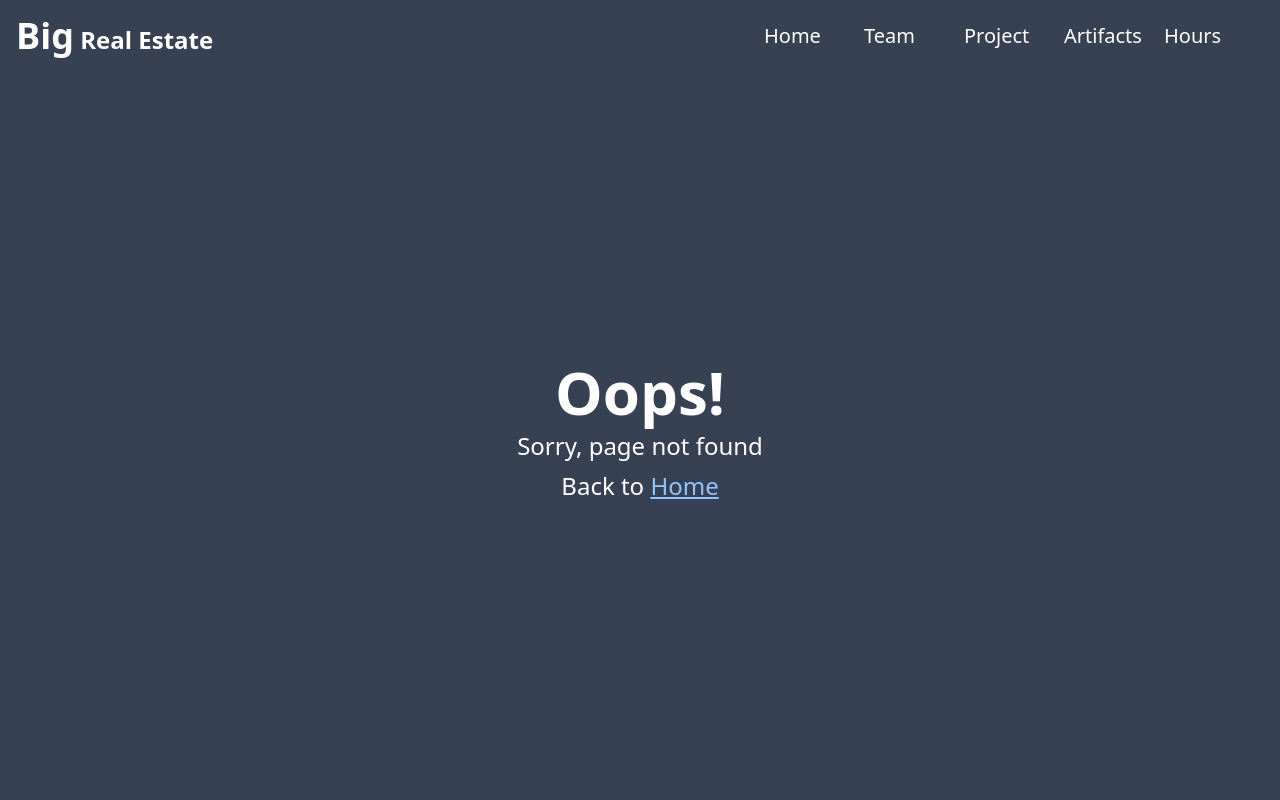
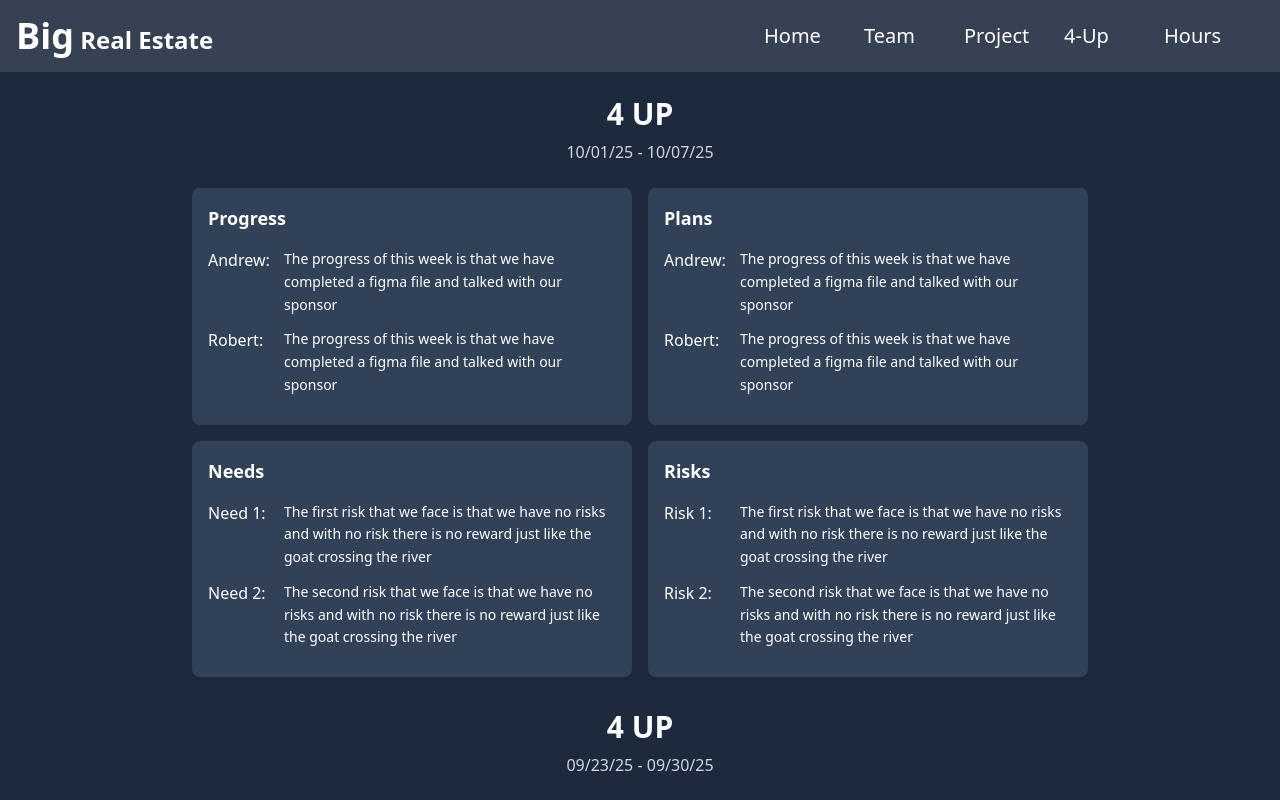
Before and after one commit to Ckin111/RealEstateCRM, a React (Vite) app in the folder BigRealEstate/client/: page /fourup in a window 1280 px wide. Before the commit this address had no page. Shown: the top 800 px of the page. Built offline with nearby package versions, Linux system fonts and the light colour scheme.

Commit message:
implemented 4 up page

```diff
--- a/BigRealEstate/client/src/components/headers/AppHeader.tsx
+++ b/BigRealEstate/client/src/components/headers/AppHeader.tsx
@@ -17,8 +17,8 @@ export const AppHeader = () => {
       link: "/project",
     },
     {
-      title: "Artifacts",
-      link: "/artifacts",
+      title: "4-Up",
+      link: "/FourUp",
     },
     {
       title: "Hours",
--- /dev/null
+++ b/BigRealEstate/client/src/pages/Home/FourUp.tsx
@@ -0,0 +1,196 @@
+import React, { useState } from 'react';
+import { ChevronDown, ChevronUp } from 'lucide-react';
+
+// Configuration - Edit this to add new weeks and items
+const FOURUPS_DATA = [
+  {
+    id: 4,
+    dateRange: "10/01/25 - 10/07/25",
+    progress: [
+      { text: "The progress of this week is that we have completed a figma file and talked with our sponsor", assignee: "Andrew" },
+      { text: "The progress of this week is that we have completed a figma file and talked with our sponsor", assignee: "Robert" }
+    ],
+    plans: [
+      { text: "The progress of this week is that we have completed a figma file and talked with our sponsor", assignee: "Andrew" },
+      { text: "The progress of this week is that we have completed a figma file and talked with our sponsor", assignee: "Robert" }
+    ],
+    needs: [
+      { text: "The first risk that we face is that we have no risks and with no risk there is no reward just like the goat crossing the river", assignee: null },
+      { text: "The second risk that we face is that we have no risks and with no risk there is no reward just like the goat crossing the river", assignee: null }
+    ],
+    risks: [
+      { text: "The first risk that we face is that we have no risks and with no risk there is no reward just like the goat crossing the river", assignee: null },
+      { text: "The second risk that we face is that we have no risks and with no risk there is no reward just like the goat crossing the river", assignee: null }
+    ]
+  },
+  {
+    id: 3,
+    dateRange: "09/23/25 - 09/30/25",
+    progress: [
+      { text: "The progress of this week is that we have completed a figma file and talked with our sponsor", assignee: "Andrew" },
+      { text: "The progress of this week is that we have completed a figma file and talked with our sponsor", assignee: "Robert" }
+    ],
+    plans: [
+      { text: "The progress of this week is that we have completed a figma file and talked with our sponsor", assignee: "Andrew" },
+      { text: "The progress of this week is that we have completed a figma file and talked with our sponsor", assignee: "Robert" }
+    ],
+    needs: [
+      { text: "The first risk that we face is that we have no risks and with no risk there is no reward just like the goat crossing the river", assignee: null },
+      { text: "The second risk that we face is that we have no risks and with no risk there is no reward just like the goat crossing the river", assignee: null }
+    ],
+    risks: [
+      { text: "The first risk that we face is that we have no risks and with no risk there is no reward just like the goat crossing the river", assignee: null },
+      { text: "The second risk that we face is that we have no risks and with no risk there is no reward just like the goat crossing the river", assignee: null }
+    ]
+  },
+  {
+    id: 2,
+    dateRange: "09/16/25 - 09/22/25",
+    progress: [
+      { text: "Initial project setup and team formation", assignee: "Andrew" },
+      { text: "Research phase completed for user requirements", assignee: "Robert" }
+    ],
+    plans: [
+      { text: "Begin prototype development", assignee: "Andrew" },
+      { text: "Schedule stakeholder interviews", assignee: "Robert" }
+    ],
+    needs: [
+      { text: "Access to development environment", assignee: null },
+      { text: "User feedback on current designs", assignee: null }
+    ],
+    risks: [
+      { text: "Potential delay in stakeholder availability", assignee: null },
+      { text: "Technical dependencies may cause blockers", assignee: null }
+    ]
+  },
+  {
+    id: 1,
+    dateRange: "09/09/25 - 09/15/25",
+    progress: [
+      { text: "Project kickoff meeting completed", assignee: "Andrew" },
+      { text: "Initial requirements gathering", assignee: "Robert" }
+    ],
+    plans: [
+      { text: "Define project scope and timeline", assignee: "Andrew" },
+      { text: "Set up project management tools", assignee: "Robert" }
+    ],
+    needs: [
+      { text: "Budget approval for tools and resources", assignee: null },
+      { text: "Team member role clarifications", assignee: null }
+    ],
+    risks: [
+      { text: "Unclear requirements from stakeholders", assignee: null },
+      { text: "Resource allocation conflicts", assignee: null }
+    ]
+  }
+];
+
+// Component for individual items
+const FourUpItem = ({ item, index, type }) => {
+  return (
+    <div className="flex items-start gap-3 mb-3">
+      <div className="text-white font-medium min-w-16">
+        {item.assignee ? `${item.assignee}:` : `${type === 'needs' ? 'Need' : type === 'risks' ? 'Risk' : type === 'progress' ? 'Progress' : 'Plan'} ${index + 1}:`}
+      </div>
+      <div className="flex-1 text-white text-sm leading-relaxed">
+        {item.text}
+      </div>
+    </div>
+  );
+};
+
+// Component for each section (Progress, Plans, Needs, Risks)
+const FourUpSection = ({ title, items, type }) => {
+  return (
+    <div className="bg-slate-700 rounded-lg p-4 flex-1">
+      <h3 className="text-white font-semibold text-lg mb-4">{title}</h3>
+      {items.map((item, index) => (
+        <FourUpItem
+          key={index}
+          item={item}
+          index={index}
+          type={type}
+        />
+      ))}
+    </div>
+  );
+};
+
+// Component for individual week
+const WeekCard = ({ week }) => {
+  return (
+    <div className="mb-8">
+      {/* Title above the 2x2 grid */}
+      <div className="text-center mb-6">
+        <h2 className="text-white text-3xl font-bold mb-2">4 UP</h2>
+        <p className="text-gray-300">{week.dateRange}</p>
+      </div>
+
+      {/* 2x2 Grid Layout */}
+      <div className="grid grid-cols-2 gap-4 max-w-4xl mx-auto">
+        <FourUpSection
+          title="Progress"
+          items={week.progress}
+          type="progress"
+        />
+        <FourUpSection
+          title="Plans"
+          items={week.plans}
+          type="plans"
+        />
+        <FourUpSection
+          title="Needs"
+          items={week.needs}
+          type="needs"
+        />
+        <FourUpSection
+          title="Risks"
+          items={week.risks}
+          type="risks"
+        />
+      </div>
+    </div>
+  );
+};
+
+// Main component
+const FourUp = () => {
+  const [showAll, setShowAll] = useState(false);
+
+  // Show only first 2 weeks by default, all if showAll is true
+  const visibleWeeks = showAll ? FOURUPS_DATA : FOURUPS_DATA.slice(0, 2);
+  const hasMore = FOURUPS_DATA.length > 2;
+
+  return (
+    <div className="min-h-screen bg-slate-800 p-6">
+      <div className="max-w-6xl mx-auto">
+        {visibleWeeks.map((week) => (
+          <WeekCard key={week.id} week={week} />
+        ))}
+
+        {hasMore && (
+          <div className="text-center">
+            <button
+              onClick={() => setShowAll(!showAll)}
+              className="bg-slate-700 hover:bg-slate-600 text-white px-6 py-3 rounded-lg flex items-center gap-2 mx-auto transition-colors"
+            >
+              {showAll ? (
+                <>
+                  Show Less
+                  <ChevronUp size={20} />
+                </>
+              ) : (
+                <>
+                  See More
+                  <ChevronDown size={20} />
+                </>
+              )}
+            </button>
+          </div>
+        )}
+      </div>
+    </div>
+  );
+};
+
+export { FourUp };
--- a/BigRealEstate/client/src/pages/Home/index.ts
+++ b/BigRealEstate/client/src/pages/Home/index.ts
@@ -1 +1,2 @@
 export * from "./HomePage";
+export * from "./FourUp";
--- a/BigRealEstate/client/src/providers/NavigationProvider.tsx
+++ b/BigRealEstate/client/src/providers/NavigationProvider.tsx
@@ -1,5 +1,5 @@
 import { BrowserRouter, Navigate, Route, Routes } from "react-router";
-import { HomePage, NotFoundPage } from "../pages";
+import { HomePage, NotFoundPage, FourUp } from "../pages";
 import { AppLayout } from "../layouts";
 
 export const NavigationProvider = () => {
@@ -10,6 +10,7 @@ export const NavigationProvider = () => {
           <Route index element={<Navigate to={"/home"} />} />
 
           <Route path="/home" element={<HomePage />} />
+          <Route path="/fourup" element={<FourUp />} />
 
           <Route path="/*" element={<NotFoundPage />} />
         </Route>
```
